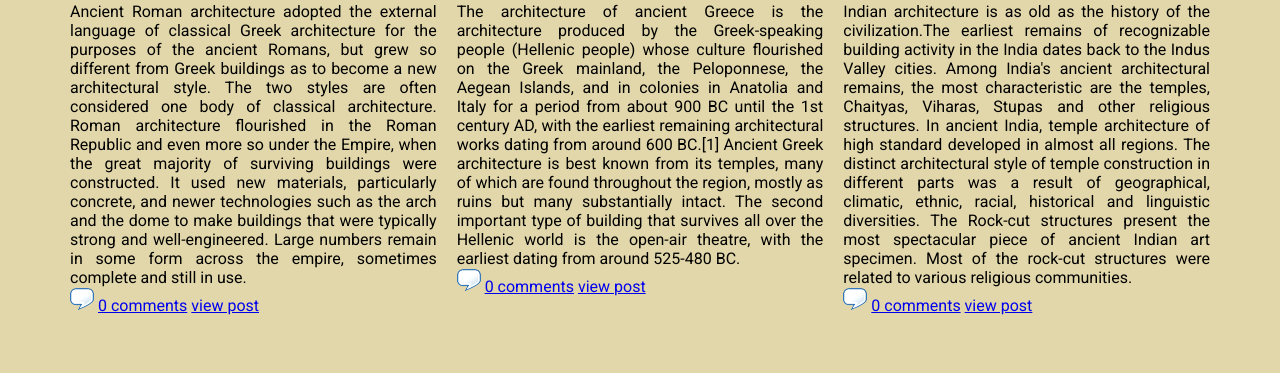
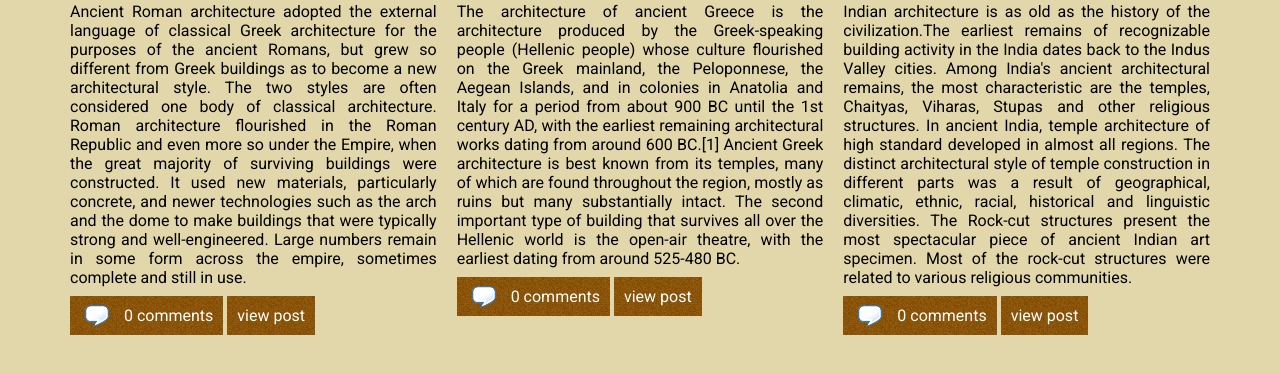
Before and after one commit to tung031103/lab_web, a plain HTML site: page index.html in a window 1280 px wide. Shown: the part 947-1320 px from the top of the page. Before the commit the page ends 1262 px from the top, so only its background shows below. Drawn offline with Linux system fonts and the light colour scheme.

Commit message:
second commit

```diff
--- a/index.html
+++ b/index.html
@@ -49,7 +49,6 @@
             </p>
             <p class = "box">
                 <span class = "comments">
-                    <img src="./img/comment.png" alt="">
                     <a href="#" class="box-coment">0 comments</a>
                 </span>
                 <span class = "view-post" >
@@ -82,7 +81,6 @@
             </p>
             <p class = "box">
                 <span class = "comments">
-                    <img src="./img/comment.png" alt="">
                     <a href="#" class="box-coment">0 comments</a>
                 </span>
                 <span class = "view-post" >
@@ -117,7 +115,6 @@
             </p>
             <p class = "box">
                 <span class = "comments">
-                    <img src="./img/comment.png" alt="">
                     <a href="#" class="box-coment">0 comments</a>
                 </span>
                 <span class = "view-post" >
@@ -127,7 +124,7 @@
 
         </article>
     </main>
-    <footer>
+    <footer class="footer">
 
     </footer>
 </body>
--- a/style.css
+++ b/style.css
@@ -115,12 +115,29 @@ main > article > p {
 }
 
 .box{
-    /* display: flex; */
+    margin-top: 10px;
+}
+
+.comments a, .view-post a{
+    background: url(./img/bg2.jpg);
+    padding: 10px;
+    color: #fff;
+    text-decoration: none;
 
 }
 
-.comments{
+article p:last-of-type span:first-of-type a::before {
+    content: url("./img/comment.png");
+    position: relative;
+    padding: 10px;
+    right: 5px;
+    top: 7px;
+}
 
+
+
+.view-post{
+    margin-right: 4px;
 
 }
 
@@ -128,3 +145,8 @@ main > article > p {
     position: absolute;
 
 }
+
+.footer{
+    width: 100%;
+    height: 100px;
+}
```
